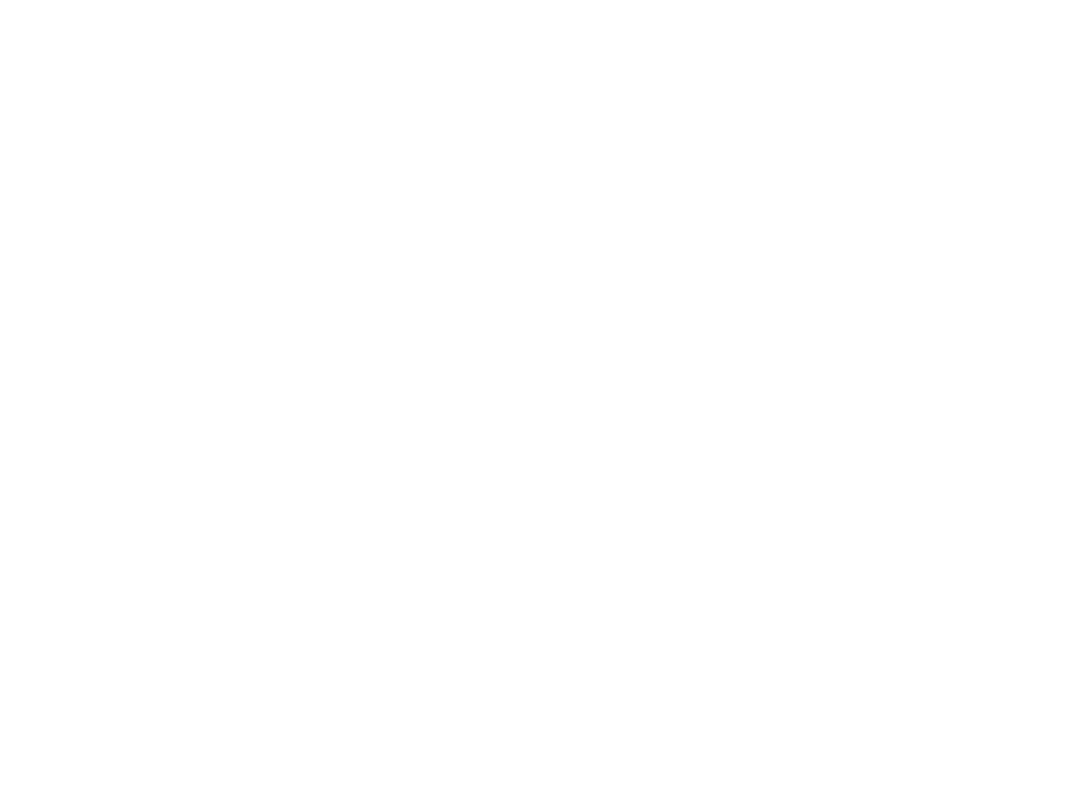
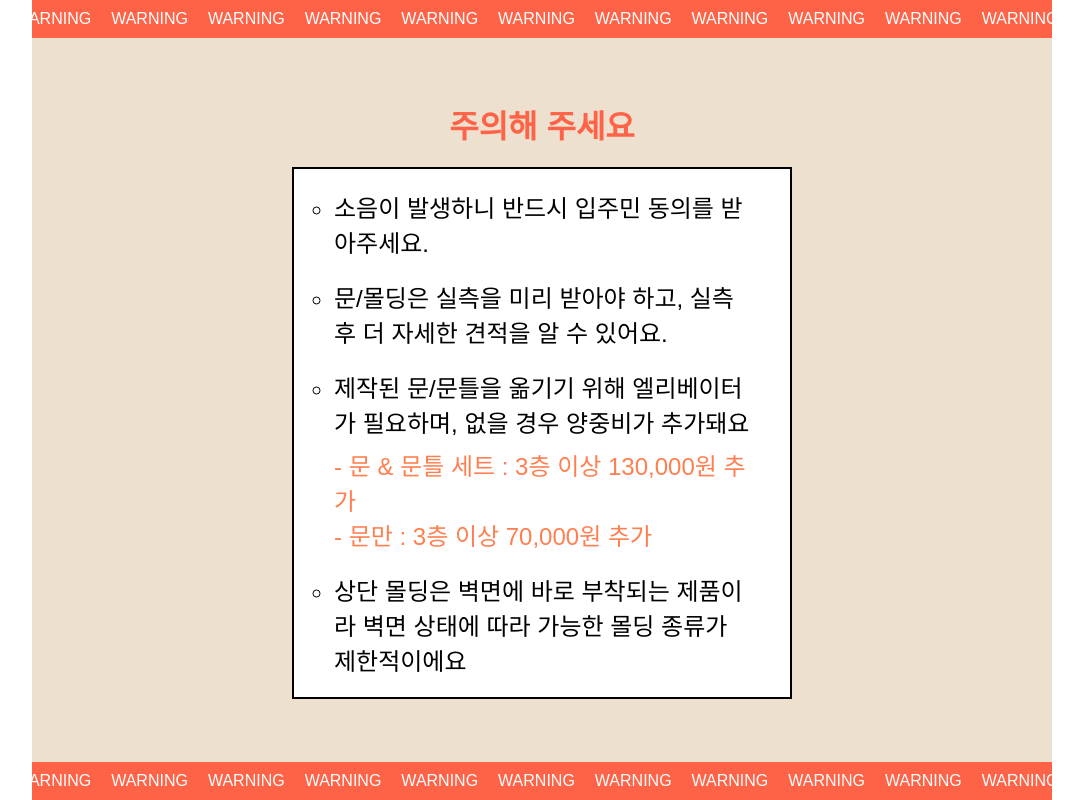
Before and after one commit to mocking-tiger/css-note, a React (Create React App) app: page /6 in a window 1280 px wide. Before the commit this address had no page. Shown: the whole page, without its empty margins (98-1181 px from the left). Built offline with nearby package versions, Linux system fonts and the light colour scheme; a web font is replaced by a local one.

Commit message:
feat: ex6 - 무한슬라이더(가로)

```diff
--- a/src/App.tsx
+++ b/src/App.tsx
@@ -5,6 +5,7 @@
 import LandingClip from "./Pages/Ex3LandingClip";
 import EmailAutoComplete from "./Pages/Ex4EmailAutoComplete";
 import DynamicLoading from "./Pages/Ex5DynamicLoading";
+import WarningSlider from "./Pages/Ex6WarningSlider";
 
 function App() {
   return (
@@ -16,6 +17,7 @@
         <Route path="/3" element={<LandingClip />} />
         <Route path="/4" element={<EmailAutoComplete />} />
         <Route path="/5" element={<DynamicLoading />} />
+        <Route path="/6" element={<WarningSlider />} />
       </Routes>
     </BrowserRouter>
   );
--- /dev/null
+++ b/src/Pages/Ex6WarningSlider.tsx
@@ -0,0 +1,168 @@
+import styled, { keyframes } from "styled-components";
+import { Wrapper } from "../Pages/Home";
+
+const slideLeft = keyframes`
+  0%{
+    transform: translateX(0);
+  }
+  100%{
+    transform: translateX(-183px);
+  }
+`;
+
+const Wrapper2 = styled(Wrapper)`
+  .container {
+    width: 1020px;
+    height: 100vh;
+    background-color: #eee0cf;
+    display: flex;
+    flex-direction: column;
+    justify-content: center;
+    align-items: center;
+    gap: 20px;
+    position: relative;
+    overflow: hidden;
+
+    .upper-band {
+      width: 1200px;
+      padding: 10px 0;
+      color: white;
+      background-color: tomato;
+      position: absolute;
+      top: 0;
+      left: 0;
+      animation: ${slideLeft} 5s linear infinite;
+
+      span {
+        margin-right: 20px;
+      }
+    }
+
+    .upper-band.upper2 {
+      top: inherit;
+      bottom: 0;
+    }
+
+    h1 {
+      width: fit-content;
+      margin: 0 auto;
+      color: tomato;
+    }
+
+    .text-box {
+      width: 500px;
+      height: auto;
+      margin: 0 auto;
+      padding: 20px 40px;
+      background-color: white;
+      border: 2px solid black;
+
+      ul {
+        display: flex;
+        flex-direction: column;
+        gap: 20px;
+
+        li {
+          list-style: circle;
+          font-size: 24px;
+
+          div {
+            margin-top: 1cqh;
+            display: flex;
+            flex-direction: column;
+
+            span {
+              color: coral;
+            }
+          }
+        }
+      }
+    }
+  }
+
+  @media (max-width: 1020px) {
+    .container {
+      width: 400px;
+
+      .text-box {
+        width: 100%;
+        ul {
+          li {
+            font-size: 14px;
+          }
+        }
+      }
+    }
+  }
+`;
+
+// 스타일드 컴포넌트 영역 끝
+
+export default function WarningSlider() {
+  return (
+    <Wrapper2>
+      <div className="container">
+        <div className="upper-band">
+          <span>WARNING</span>
+          <span>WARNING</span>
+          <span>WARNING</span>
+          <span>WARNING</span>
+          <span>WARNING</span>
+          <span>WARNING</span>
+          <span>WARNING</span>
+          <span>WARNING</span>
+          <span>WARNING</span>
+          <span>WARNING</span>
+          <span>WARNING</span>
+          <span>WARNING</span>
+          <span>WARNING</span>
+          <span>WARNING</span>
+          <span>WARNING</span>
+          <span>WARNING</span>
+          <span>WARNING</span>
+        </div>
+        <h1>주의해 주세요</h1>
+        <div className="text-box">
+          <ul>
+            <li>소음이 발생하니 반드시 입주민 동의를 받아주세요.</li>
+            <li>
+              문/몰딩은 실측을 미리 받아야 하고, 실측 후 더 자세한 견적을 알 수
+              있어요.
+            </li>
+            <li>
+              제작된 문/문틀을 옮기기 위해 엘리베이터가 필요하며, 없을 경우
+              양중비가 추가돼요
+              <div>
+                <span>- 문 & 문틀 세트 : 3층 이상 130,000원 추가</span>
+                <span>- 문만 : 3층 이상 70,000원 추가</span>
+              </div>
+            </li>
+            <li>
+              상단 몰딩은 벽면에 바로 부착되는 제품이라 벽면 상태에 따라 가능한
+              몰딩 종류가 제한적이에요
+            </li>
+          </ul>
+        </div>
+        <div className="upper-band upper2">
+          <span>WARNING</span>
+          <span>WARNING</span>
+          <span>WARNING</span>
+          <span>WARNING</span>
+          <span>WARNING</span>
+          <span>WARNING</span>
+          <span>WARNING</span>
+          <span>WARNING</span>
+          <span>WARNING</span>
+          <span>WARNING</span>
+          <span>WARNING</span>
+          <span>WARNING</span>
+          <span>WARNING</span>
+          <span>WARNING</span>
+          <span>WARNING</span>
+          <span>WARNING</span>
+          <span>WARNING</span>
+        </div>
+      </div>
+    </Wrapper2>
+  );
+}
--- a/src/Pages/Home.tsx
+++ b/src/Pages/Home.tsx
@@ -99,13 +99,14 @@
       )} */}
       <Wrapper2 $isLoaded={isLoaded}>
         <div>
-          <Link to={"/1"}>1. we are - 무한 슬라이더</Link>
+          <Link to={"/1"}>1. we are - 무한 슬라이더(세로)</Link>
           <Link to={"/2"}>2. prologue - 웹소설 연출</Link>
           <Link to={"/3"}>
             3. landing page clip - 영상이 재생되는 랜딩 페이지
           </Link>
           <Link to={"/4"}>4. email - 이메일 양식 자동완성</Link>
           <Link to={"/5"}>5. dynamic loading - 진행상황을 보여주는 로딩창</Link>
+          <Link to={"/6"}>6. warning - 무한 슬라이더(가로)</Link>
         </div>
       </Wrapper2>
     </>
```
